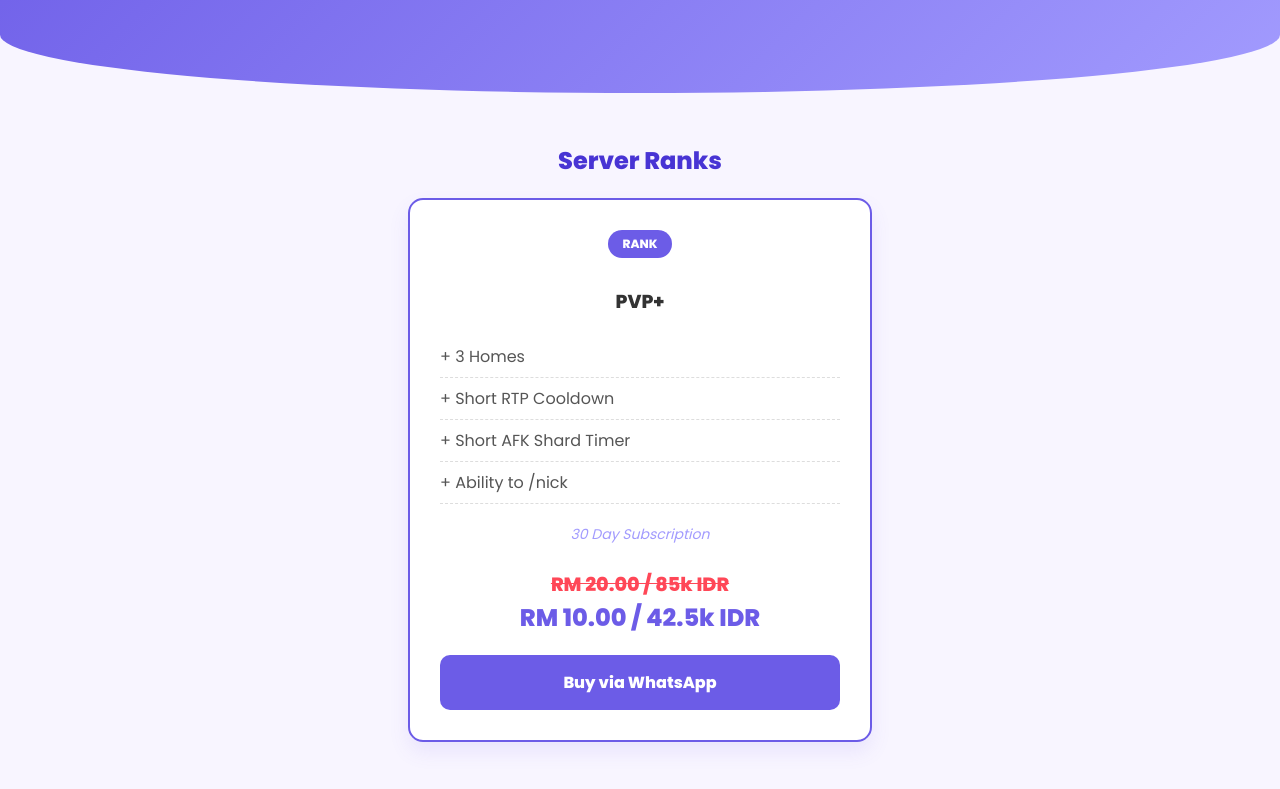
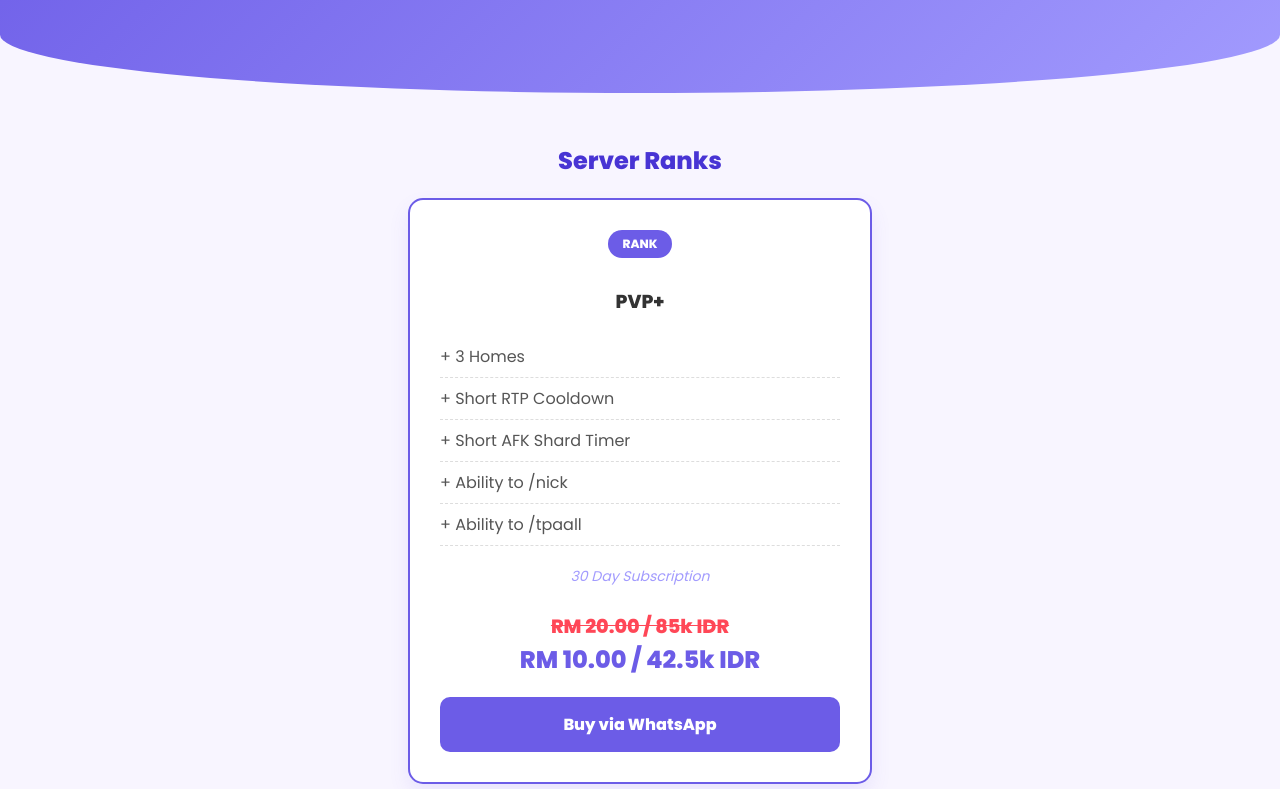
Before and after one commit to Faridgameprimi/pvpsl-store, a plain HTML site: page index.html in a window 1280 px wide. Shown: the part 278-1067 px from the top of the page. Drawn offline with Linux system fonts and the light colour scheme.

Commit message:
Add files via upload

```diff
--- a/index.html
+++ b/index.html
@@ -38,6 +38,7 @@
                         <li>+ Short RTP Cooldown</li>
                         <li>+ Short AFK Shard Timer</li>
                         <li>+ Ability to /nick</li>
+                        <li>+ Ability to /tpaall</li>
                     </ul>
                     <p class="subscription">30 Day Subscription</p>
                     <p class="price">
```
